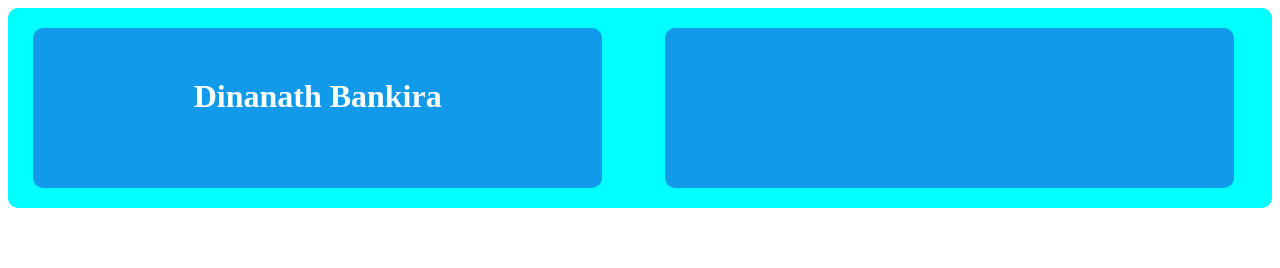
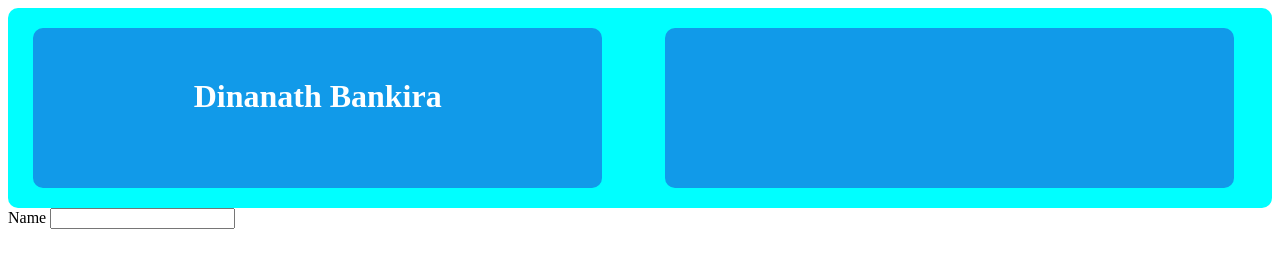
Before and after one commit to DinanathBankira/Portfolio, a plain HTML site: page index.html in a window 1280 px wide. Drawn offline with Linux system fonts and the light colour scheme.

Commit message:
inintial commit

```diff
--- a/index.html
+++ b/index.html
@@ -44,6 +44,10 @@
             <div class="head2"></div>
         </div>
     </header>
+    <form>
+        <label for="name">Name</label>
+        <input type="text">
+    </form>
     <footer>
 
     </footer>
```
